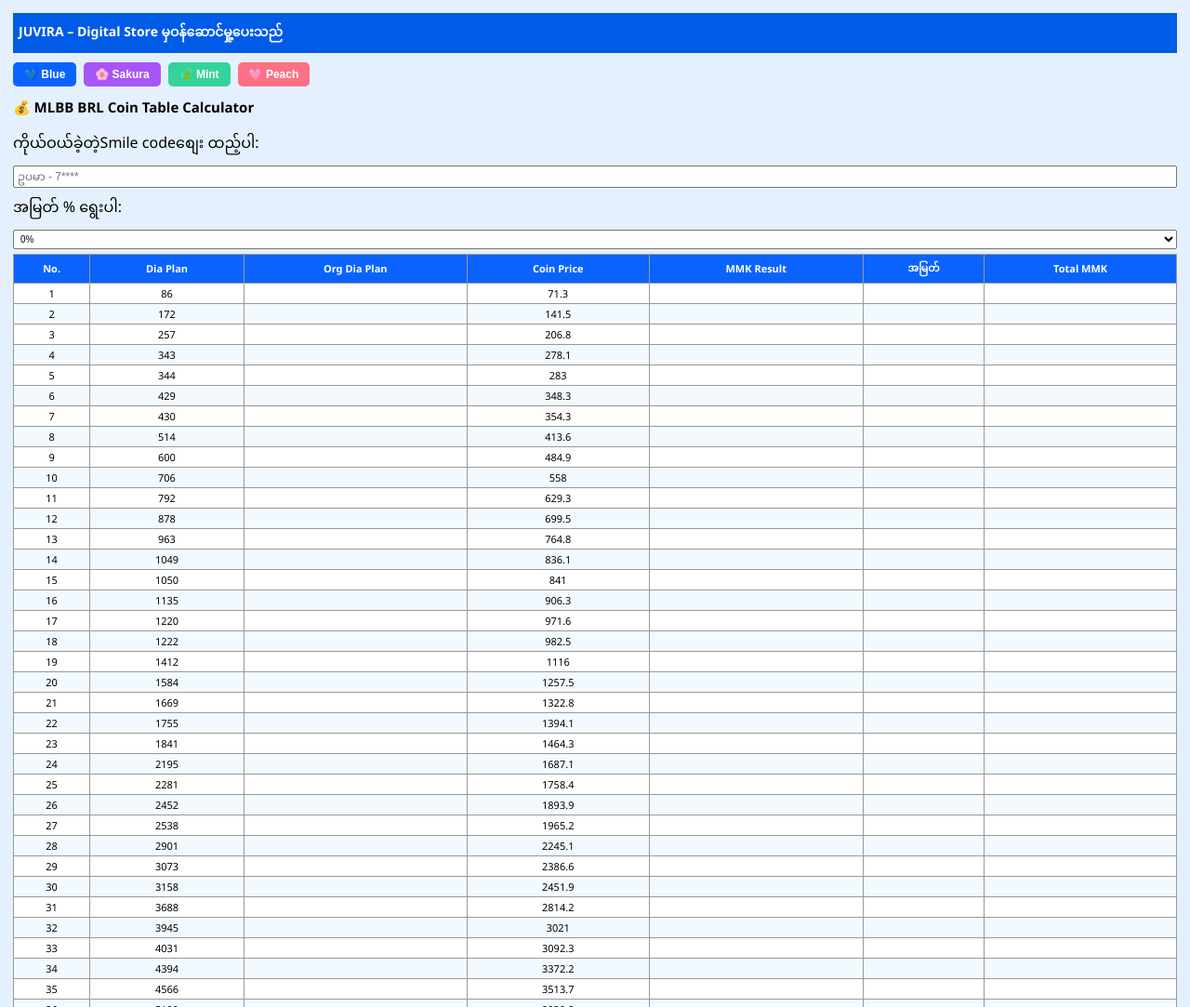
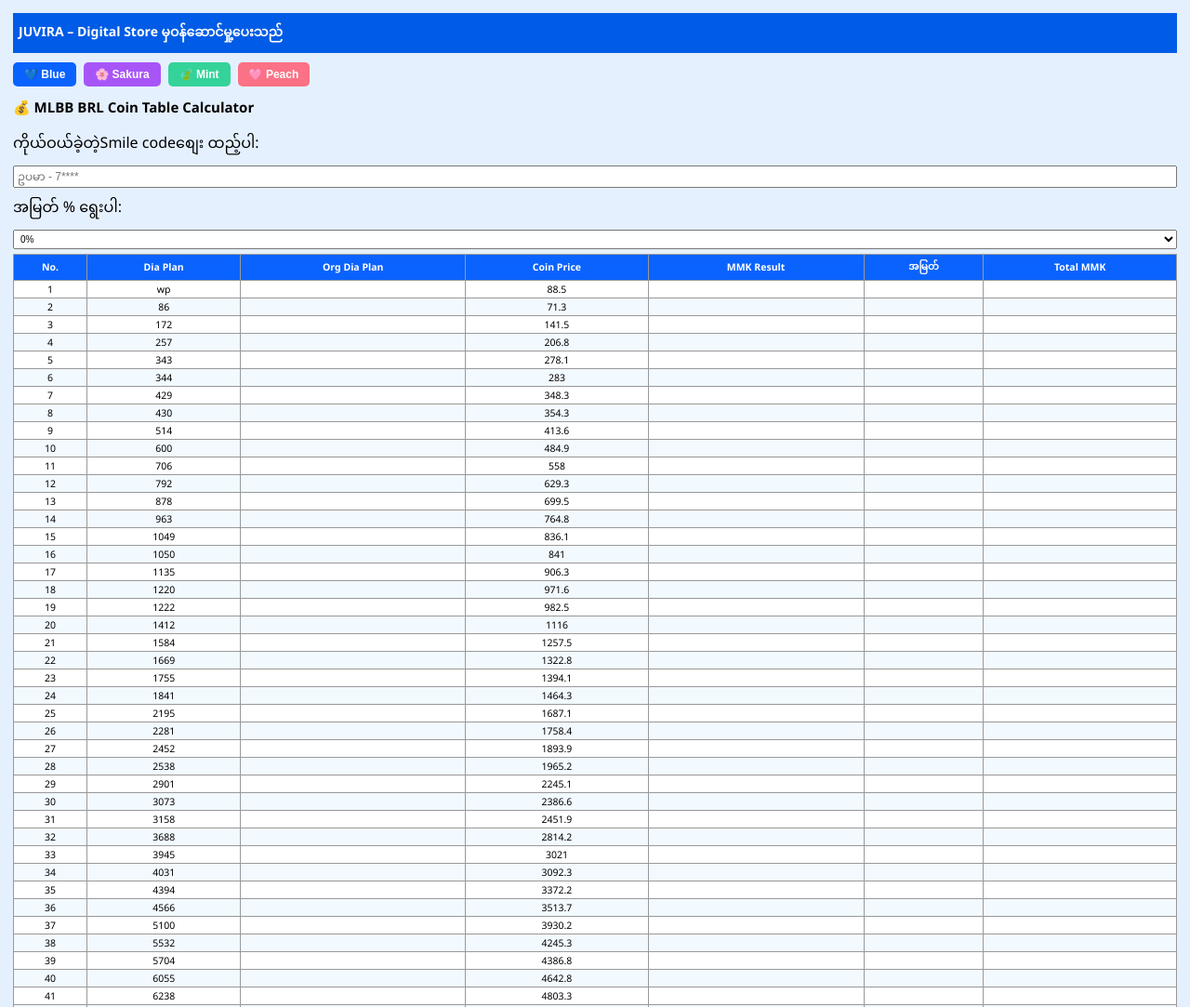
Before and after one commit to pyaepgyak/smileone-mm-calculator, a plain HTML site: page index.html in a window 1280 px wide. Shown: the top 1083 px of the page at 93% size. Drawn offline with Linux system fonts and the light colour scheme.

Commit message:
Update table styles and reorder plans array
Adjusted font size and padding in the table styles. Moved 'wp' to the top of the plans array.

```diff
--- a/index.html
+++ b/index.html
@@ -16,11 +16,11 @@
       width: 100%;
       border-collapse: collapse;
       background: white;
-      font-size: 11px;
+      font-size: 10.5px;
     }
     th, td {
       border: 1px solid #999;
-      padding: 3px;
+      padding: 2px;
       text-align: center;
     }
     input, select {
@@ -158,7 +158,9 @@
     }
 
     // Updated MLBB BRL prices
+    // WP moved to the top
     const plans = [
+      ['wp', '', 88.5],
       ['86', '', 71.3],
       ['172', '', 141.5],
       ['257', '', 206.8],
@@ -221,7 +223,6 @@
       ['165', '', 135.6],
       ['275', '', 218.3],
       ['565', '', 448.2],
-      ['wp', '', 88.5],
       ['web', '', 45.2],
       ['meb', '', 227.3],
       ['tw', '', 466.9]
```
